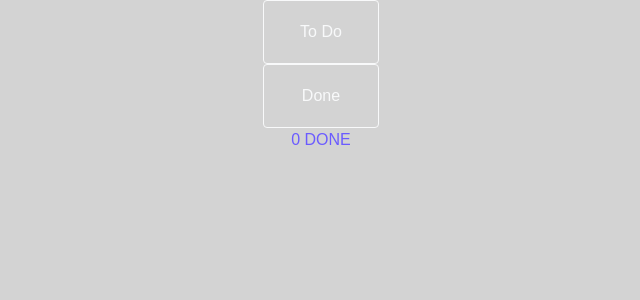
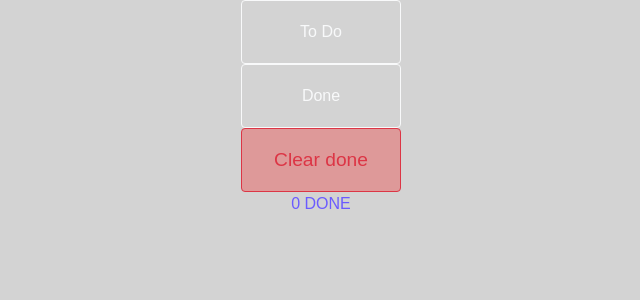
Before and after one commit to DennisVN/intro-react, a React (Create React App) app: page /test in a window 1280 px wide. Shown: the top 300 px of the page, without its empty margins (319-959 px from the left). Built offline with nearby package versions, Linux system fonts and the light colour scheme.

Commit message:
Change delete button to test page for better logic

```diff
--- a/src/Home.js
+++ b/src/Home.js
@@ -47,11 +47,10 @@ const Home = () => {
             <div className="col-sm-12 d-flex justify-content-center">
                 <input className="inputbox input-group input-group-sm-3" ref={todoNameRef} type="text"  placeholder="Write a new todo" />
                 <button className="btn btn-outline-success .btn-lg" onClick={handleAddTodo} id="add">Add todo</button>
-                <button className="btn btn-outline-danger .btn-lg" onClick={handleClearTodos} id="clear">Clear done</button>
             </div>
         </div>
+            <div className="todoListItems  justify-content-center">
             <div className="counter">{todos.filter(todo => !todo.complete).length} LEFT TO DO </div>
-            <div className="todoListItems  justify-content-center">
                 <TodoList todos={todos} toggleTodo={toggleTodo}/>
             </div>
         </>
--- a/src/Test.js
+++ b/src/Test.js
@@ -15,8 +15,14 @@ const Test = () => {
         localStorage.setItem(LOCAL_STORAGE_KEY, JSON.stringify(todos))
     }, [todos]);
 
+    function handleClearTodos() {
+        const newTodos = todos.filter(todo => !todo.complete)
+        setTodos(newTodos);
+    }
+
     return (
         <div>
+        <button className="btn btn-outline-danger .btn-lg" onClick={handleClearTodos} id="clear">Clear done</button>
         <div className="counter">{todos.filter(todo => todo.complete).length} DONE</div>
         {todos.map(todo => {
                 if(todo.complete){
```
